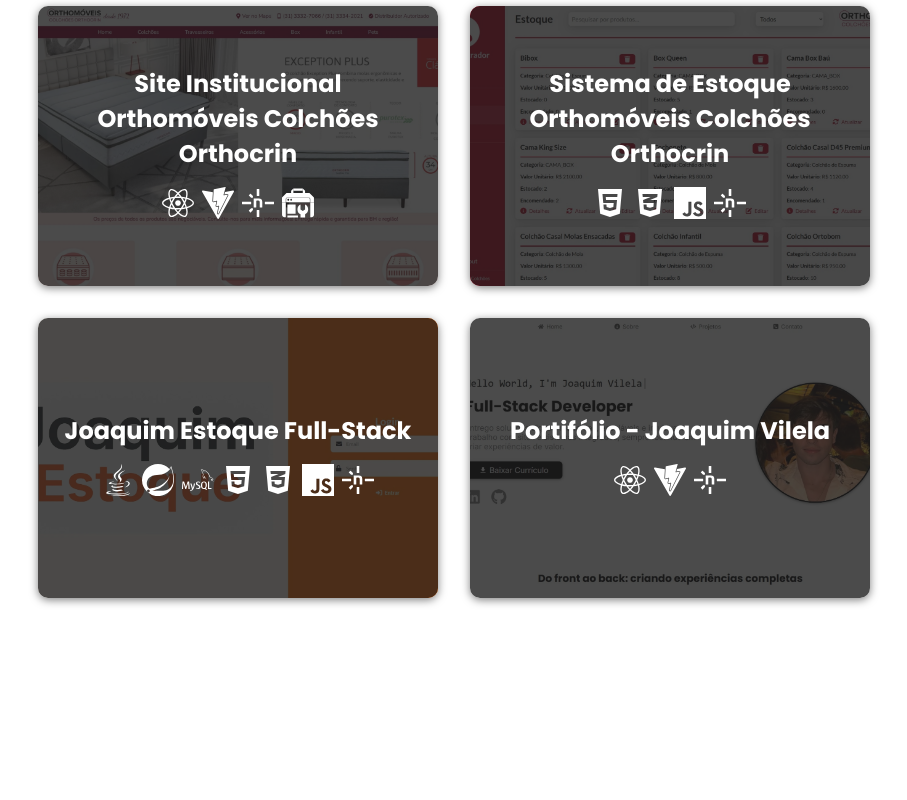
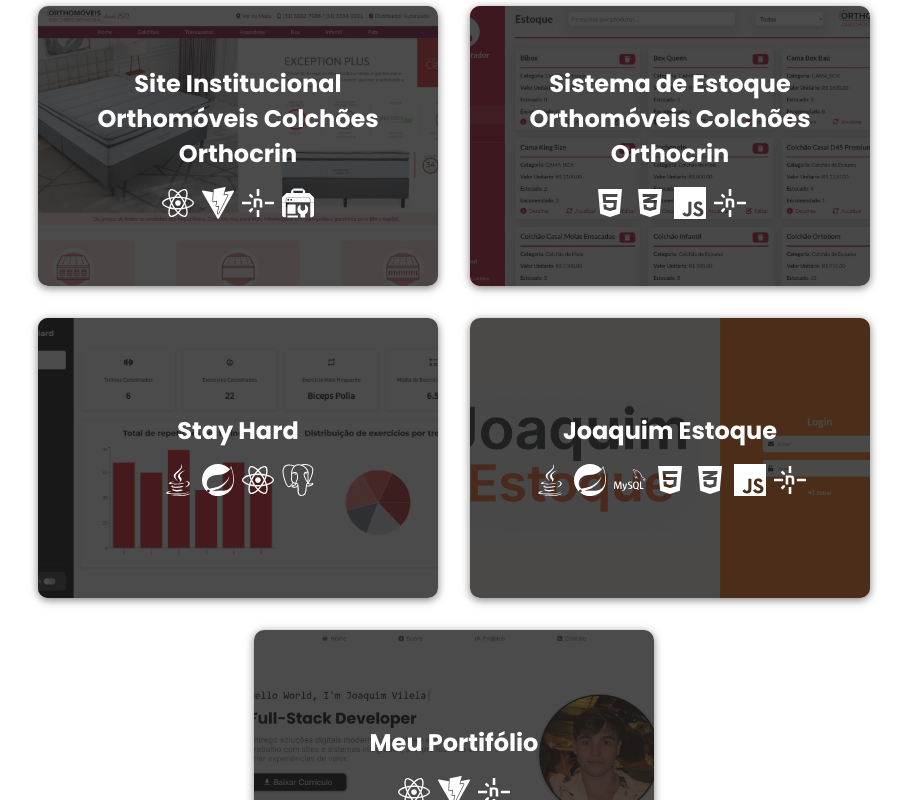
Before and after one commit to JoaquimGCVS/Portifolio, a React (Vite) app: page / in a window 1280 px wide. Shown: the part 2636-3436 px from the top of the page, without its empty margins (186-1093 px from the left). Built offline with nearby package versions, Linux system fonts and the light colour scheme.

Commit message:
Subindo novo projeto "Stay Hard" + pequenos ajustes de estilo e animcao de elementos

```diff
--- a/src/components/Header/Header.css
+++ b/src/components/Header/Header.css
@@ -28,7 +28,7 @@
     text-decoration: none;
     color: var(--cor-hover);
     font-size: var(--font-s1);
-    transition: color 0.2s ease;
+    transition: color 0.2s ease, trasnform 0.2s ease;
     display: flex;
     align-items: center;
     gap: 0.5rem;
@@ -36,6 +36,7 @@
 
 .rota:hover {
     color: var(--cor-preto);
+    transform: scale(1.03);
 }
 
 /* Botão hambúrguer - inicialmente oculto */
--- a/src/sections/Contato/Contato.css
+++ b/src/sections/Contato/Contato.css
@@ -20,11 +20,12 @@
 
 .minhas-redes-sociais a {
     color: var(--cor-preto);
-    transition: color 0.2s ease;
+    transition: color 0.2s ease, transform 0.2s ease;
 }
 
 .minhas-redes-sociais a:hover {
     color: var(--cor-hover);
+    transform: scale(1.05);
 }
 
 .contato-section .citacao {
--- a/src/sections/Home/Home.css
+++ b/src/sections/Home/Home.css
@@ -38,11 +38,12 @@
     box-shadow: 0 2px 8px var(--cor-cinza);
     gap: 0.5rem;
     width: 300px;
-    transition: background 0.2s ease;
+    transition: background 0.2s ease, transform 0.2s ease;
 }
 
 .botao-cv:hover {
     background-color: var(--cor-hover);
+    transform: scale(1.02);
 }
 
 .redes-sociais {
@@ -53,11 +54,12 @@
 .rede-social {
     font-size: var(--font-s4);
     color: var(--cor-cinza);
-    transition: color 0.2s ease;
+    transition: color 0.2s ease, transform 0.2s ease;
 }
 
 .rede-social:hover {
     color: var(--cor-preto);
+    transform: scale(1.05);
 }
 
 .imagem img {
--- a/src/sections/Projetos/Projetos.jsx
+++ b/src/sections/Projetos/Projetos.jsx
@@ -5,9 +5,10 @@
 import certEstoqueOrtho from '../../assets/projetos/EstoqueOrtho.webp';
 import certEstoqueFull from '../../assets/projetos/EstoqueFullStack.webp';
 import certPortifolio from '../../assets/projetos/Portifolio.webp';
+import certStayHard from '../../assets/projetos/StayHard.webp';
 
 import { FaJava, FaReact, FaHtml5, FaCss3Alt } from "react-icons/fa";
-import { SiGooglesearchconsole, SiJavascript, SiSpring, SiMysql, SiC, SiVercel, SiNetlify, SiVite, SiFigma } from "react-icons/si";
+import { SiGooglesearchconsole, SiJavascript, SiSpring, SiPostgresql, SiMysql, SiC, SiVercel, SiNetlify, SiVite, SiFigma } from "react-icons/si";
 import ModalProjeto from "../../components/ModalProjeto/ModalProjeto";
 import { useState } from "react";
 
@@ -50,7 +51,24 @@
     linkGithub: "https://github.com/JoaquimGCVS/Orthomoveis-Colchoes-Estoque"
   },
   {
-    titulo: "Joaquim Estoque Full-Stack",
+    titulo: "Stay Hard",
+    imagem: certStayHard,
+    data: "Agosto 2025",
+    desc1: "Desenvolvi esta plataforma full stack para gestão de treinos e exercícios, utilizando React no front-end e Spring Boot com PostgreSQL no back-end.",
+    desc2: "O foco principal foi criar uma solução prática e moderna para cadastro, edição e acompanhamento de treinos, com interface leve e recursos como gráficos dinâmicos e filtros instantâneos.",
+    desc3: "Este projeto me permitiu aprofundar conhecimentos em integração de tecnologias, componentização e experiência do usuário, unindo minha paixão por desenvolvimento e esportes.",
+    tecnologias: [
+      <FaJava title="Java" />,
+      <SiSpring title="Spring Boot" />,
+      <FaReact title="React" />,
+      <SiPostgresql title="PostgreSQL" />
+    ],
+    video: "/videos/Stay-Hard.mp4",
+    linkSite: "",
+    linkGithub: "https://github.com/JoaquimGCVS/StayHard"
+  },
+  {
+    titulo: "Joaquim Estoque",
     imagem: certEstoqueFull,
     data: "Janeiro 2025",
     desc1: "Desenvolvi este sistema full stack. Utilizei Spring Boot com MySQL para criar uma API robusta e segura, enquanto o front-end foi construído com HTML + CSS e JavaScript.",
@@ -71,7 +89,7 @@
     linkGithub: "https://github.com/JoaquimGCVS/Estoque-Full-Stack"
   },
   {
-    titulo: "Portifólio - Joaquim Vilela",
+    titulo: "Meu Portifólio",
     imagem: certPortifolio,
     data: "Julho 2025",
     desc1: "Criei este portfólio como uma forma de apresentar minha trajetória profissional e projetos desenvolvidos. Utilizei React + Vite para construir uma experiência moderna que reflete minha evolução como desenvolvedor.",
--- a/src/sections/Sobre/Sobre.jsx
+++ b/src/sections/Sobre/Sobre.jsx
@@ -1,6 +1,6 @@
 import "./Sobre.css";
 import { FaJava, FaReact, FaHtml5, FaCss3Alt, FaUserGraduate, FaSearch, FaUsers, FaGitAlt } from "react-icons/fa";
-import { SiGooglesearchconsole, SiJavascript, SiSpring, SiMysql, SiC, SiVercel, SiNetlify, SiVite, SiFigma, SiCamunda, SiCanva } from "react-icons/si";
+import { SiGooglesearchconsole, SiJavascript, SiSpring, SiPostgresql, SiMysql, SiC, SiVercel, SiNetlify, SiVite, SiFigma, SiCamunda, SiCanva } from "react-icons/si";
 
 import certEv1 from '../../assets/certificados/eventos/AulaMagna.webp';
 
@@ -66,6 +66,7 @@
                             <span className="tecnologia" title="HTML5"><FaHtml5 /></span>
                             <span className="tecnologia" title="CSS3"><FaCss3Alt /></span>
                             <span className="tecnologia" title="MySQL"><SiMysql /></span>
+                            <span className="tecnologia" title="PostgreSQL"><SiPostgresql /></span>
                             <span className="tecnologia" title="C"><SiC /></span>
                         </div>
                     </div>
```
Also changed, not shown: src/assets/projetos/StayHard.webp (added), 1 other file (tests, documents, lock files or other folders).
